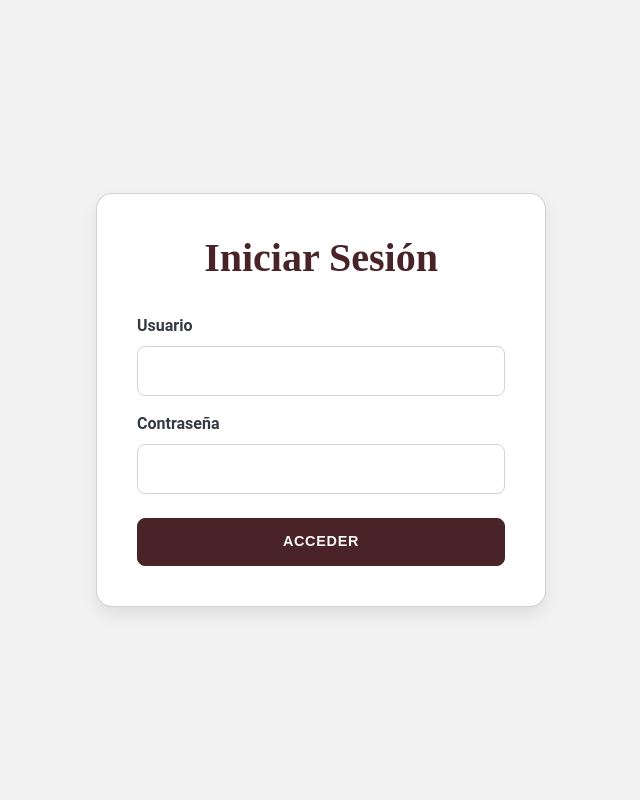
After one commit to Nahuelito22/Gestion_de_bodega, a Flask app: page /login in a window 1280 px wide. The commit adds this page. Shown: the whole page, without its empty margins (319-959 px from the left). Run offline with Flask 3, Linux system fonts and the light colour scheme.

Commit message:
Se agrego Flask-Login para crear funcionalidad de logeo ademas de puerto de red local(ip local), se modificaron todas las rutas para protegerlas con login, se creo el login y se lo agrego al navbar

```diff
--- a/app.py
+++ b/app.py
@@ -1,5 +1,5 @@
 # Importamos librerias, rutas y modelos
-from flask import Flask , render_template
+from flask import Flask, render_template, request, redirect, url_for, flash # ### NUEVO: Agregamos request, redirect, url_for, flash
 from config.config import Config
 from models.db import db
 from routes.variedadUva_routes import variedadUva_bp
@@ -9,11 +9,44 @@ from routes.fermentacionAlcoholica_routes import fermentacion_bp
 from routes.crianza_almacenamiento_routes import crianza_bp
 from routes.embotellado_routes import embotellado_bp
 
+# ### NUEVO: Importaciones para Flask-Login
+from flask_login import LoginManager, UserMixin, login_user, logout_user, login_required, current_user
+
 # Creamos la app, configuraciones e importaciones
 app = Flask(__name__)
 
+# ### NUEVO: Configuración de Flask-Login
+login_manager = LoginManager()
+login_manager.init_app(app)
+login_manager.login_view = 'login' # La vista a la que redirigir si se necesita login
+
+# ### NUEVO: Configuración de la clave secreta para sesiones (¡MUY IMPORTANTE!)
+# ### CAMBIA ESTO POR UNA CLAVE REAL Y COMPLEJA PARA PRODUCCIÓN
+app.config['SECRET_KEY'] = 'una_clave_secreta_muy_segura_y_larga_para_tu_proyecto_de_bodega'
+
+# ### NUEVO: Clase de Usuario para Flask-Login
+# Esto es una simplificación. En un proyecto real, se integraría con tu modelo de base de datos.
+class User(UserMixin):
+    def __init__(self, id):
+        self.id = id
+
+    def get_id(self):
+        return str(self.id)
+
+# ### NUEVO: Usuario de prueba (hardcodeado)
+# En un proyecto real, esto vendría de una base de datos o de un modelo de usuario.
+USERS = {
+    "admin": {"password": "1234"} # Puedes cambiar el usuario y la contraseña
+}
+
+# ### NUEVO: Función para recargar el usuario desde la sesión
+@login_manager.user_loader
+def load_user(user_id):
+    if user_id in USERS:
+        return User(user_id)
+    return None
+
 def create_app():
-
     # Cargamos la configuracion
     app.config.from_object(Config)
 
@@ -33,15 +66,50 @@ def create_app():
     app.register_blueprint(embotellado_bp, url_prefix="/embotellado")
 
     return app
+
 #visualizamos index
 @app.route("/")
+@login_required # ### NUEVO: Protegemos la ruta del index para que requiera login
 def index():
     return render_template("index.html")
 
 @app.route("/about")
-def about():
+def about(): # Puedes proteger esta ruta también con @login_required si lo deseas
     return render_template("about.html")
 
+# ### NUEVO: Rutas de Login y Logout ###
+@app.route('/login', methods=['GET', 'POST'])
+def login():
+    if current_user.is_authenticated:
+        # Si el usuario ya está autenticado, lo redirigimos a la página de inicio
+        return redirect(url_for('index'))
+
+    if request.method == 'POST':
+        username = request.form['username']
+        password = request.form['password']
+
+        if username in USERS and USERS[username]['password'] == password:
+            user = User(username)
+            login_user(user) # Inicia sesión el usuario
+            flash('Inicio de sesión exitoso.', 'success')
+
+            # Redirige a la página que intentaba acceder antes del login, o al index si no hay 'next'
+            next_page = request.args.get('next')
+            return redirect(next_page or url_for('index'))
+        else:
+            flash('Credenciales inválidas. Inténtalo de nuevo.', 'danger')
+
+    # Si es un GET o si las credenciales son inválidas, muestra el formulario de login
+    return render_template('login.html')
+
+@app.route('/logout')
+@login_required # Solo permite cerrar sesión si ya estás logueado
+def logout():
+    logout_user() # Cierra la sesión del usuario
+    flash('Has cerrado sesión correctamente.', 'info')
+    return redirect(url_for('login')) # Redirige a la página de login
+
 if __name__=="__main__":
-    app= create_app()
-    app.run(debug=True)
+    app = create_app()
+    # ### NUEVO: Se recomienda añadir host='0.0.0.0' para que sea accesible desde otras IPs en la red
+    app.run(debug=True, host='0.0.0.0', port=5000)
--- a/requirements.txt
+++ b/requirements.txt
@@ -1,8 +1,10 @@
 blinker==1.9.0
 cffi==1.17.1
 click==8.1.8
+colorama==0.4.6
 cryptography==44.0.3
 Flask==3.1.0
+Flask-Login==0.6.3
 Flask-SQLAlchemy==3.1.1
 greenlet==3.2.2
 itsdangerous==2.2.0
--- a/routes/loteVino_routes.py
+++ b/routes/loteVino_routes.py
@@ -4,6 +4,7 @@ from flask import Blueprint, flash, redirect, render_template, request, jsonify,
 from models.loteVino import LoteVino  # importamos el modelo
 from models.db import db
 from models.variedadUva import VariedadUva
+from flask_login import login_required
 
 # Creamos el blueprint para LoteVino
 loteVino_bp = Blueprint('loteVino_bp', __name__)
@@ -96,12 +97,14 @@ def modificar_lote(id):
 
 #metodo para renderizar el formulario de html
 @loteVino_bp.route('/crear', methods=['GET'])
+@login_required
 def mostrar_formulario_crear_lote():
     variedades = VariedadUva.query.all()
 
     return render_template('lotes/crear_lote.html', variedades= variedades)
 
 @loteVino_bp.route('/crear_lote', methods = ['POST'])
+@login_required
 def crear_lote():
     nombre_identificatorio= request.form['nombre_identificativo']
     variedad_uva_id = request.form['variedad_uva_id']
@@ -119,6 +122,7 @@ def crear_lote():
 
 
 @loteVino_bp.route('/listar', methods=['GET']) # Puse '/listar' como ejemplo de URL
+@login_required
 def listar_lotes():
     # Obtener todas las variedades de uva de la base de datos como objetos VariedadUva
     lotes = LoteVino.query.all()
@@ -128,11 +132,13 @@ def listar_lotes():
 
 
 @loteVino_bp.route('/menu', methods=['GET'])
+@login_required
 def menu_variedades():
     return render_template('lotes/lotes_menu.html')
 
 
 @loteVino_bp.route('/editar_lote/<string:id>', methods=['GET', 'POST'])
+@login_required
 def editar_lote(id):
     lote = LoteVino.query.get_or_404(id)
     variedades = VariedadUva.query.all()
--- a/routes/variedadUva_routes.py
+++ b/routes/variedadUva_routes.py
@@ -4,6 +4,7 @@ from werkzeug.utils import secure_filename
 from flask import Blueprint, current_app, flash, redirect, render_template, request, jsonify, abort, url_for
 from models.variedadUva import VariedadUva
 from models.db import db
+from flask_login import login_required
 
 # Define la carpeta de subida de imágenes
 UPLOAD_FOLDER = os.path.join(os.getcwd(), 'static', 'images')
@@ -115,19 +116,23 @@ def eliminar_variedad_api(id):
 # --- Rutas para la Interfaz de Usuario (HTML) ---
 
 @variedadUva_bp.route('/listar', methods=['GET'])
+@login_required
 def get_variedadesHtml():
     variedades = VariedadUva.query.all()
     return render_template('variedades/variedades.html', variedades=variedades), 200
 
 @variedadUva_bp.route('/menu', methods=['GET'])
+@login_required
 def menu_variedades():
     return render_template('variedades/menuVariedad.html')
 
 @variedadUva_bp.route('/crear', methods=['GET'])
+@login_required
 def mostrar_formulario_variedad():
     return render_template('variedades/crear.html')
 
 @variedadUva_bp.route('/crear', methods=['POST'])
+@login_required
 def crear_variedad():
     nombre = request.form.get('nombre')
     origen = request.form.get('origen')
@@ -169,6 +174,7 @@ def crear_variedad():
     return redirect(url_for('variedadUva_bp.get_variedadesHtml'))
 
 @variedadUva_bp.route('/editar/<string:id>', methods=['GET', 'POST'])
+@login_required
 def editar_variedad(id):
     variedad = VariedadUva.query.get_or_404(id)
 
@@ -203,6 +209,7 @@ def editar_variedad(id):
     return render_template('variedades/editar.html', variedad=variedad)
 
 @variedadUva_bp.route('/delete/<string:id>', methods=['POST'])
+@login_required
 def borrar_variedad(id):
     variedad = VariedadUva.query.get_or_404(id)
 
@@ -220,6 +227,7 @@ def borrar_variedad(id):
 
 # NUEVA RUTA: Para ver detalles de una variedad en HTML
 @variedadUva_bp.route('/<string:id>/detalle', methods=['GET'])
+@login_required
 def detalle_variedad(id):
     variedad = VariedadUva.query.get_or_404(id)
     return render_template('variedades/detalle.html', variedad=variedad), 200
--- /dev/null
+++ b/templates/login.html
@@ -0,0 +1,97 @@
+<!DOCTYPE html>
+<html lang="es">
+<head>
+    <meta charset="UTF-8">
+    <meta name="viewport" content="width=device-width, initial-scale=1.0">
+    <title>Iniciar Sesión - Gestión de Bodega</title>
+    <link href="https://cdn.jsdelivr.net/npm/bootstrap@5.3.3/dist/css/bootstrap.min.css" rel="stylesheet" integrity="sha384-QWTKZyjpPEjISv5WaRU9OFeRpok6YctnYmDr5pNlyT2bRjXh0JMhjY6hW+ALEwIH" crossorigin="anonymous">
+    <link rel="stylesheet" href="{{ url_for('static', filename='css/main.css') }}">
+    <link rel="stylesheet" href="https://cdnjs.cloudflare.com/ajax/libs/font-awesome/6.0.0-beta3/css/all.min.css">
+
+    <style>
+        /* Estilos específicos para la página de login para centrar el formulario y darle un aspecto limpio */
+        body {
+            background-color: #f8f9fa; /* Un color de fondo claro para la página de login */
+        }
+        .login-container {
+            display: flex;
+            justify-content: center;
+            align-items: center;
+            min-height: 100vh; /* Ocupa toda la altura de la ventana */
+            background-color: #f2f2f2; /* Fondo sutil para el área de login */
+        }
+        .login-card {
+            max-width: 450px; /* Ancho máximo para el formulario */
+            width: 90%; /* Ancho responsivo */
+            padding: 2.5rem;
+            border-radius: 1rem; /* Bordes redondeados */
+            box-shadow: 0 .5rem 1rem rgba(0,0,0,.08); /* Sombra sutil */
+            background-color: #fff; /* Fondo blanco para la tarjeta de login */
+        }
+        .login-title {
+            font-family: 'Playfair Display', serif; /* Tu fuente de títulos */
+            color: #4A2328; /* Tu color principal de la marca */
+            text-align: center;
+            margin-bottom: 2rem;
+            font-size: 2.5rem;
+            font-weight: 700; /* Negrita para el título */
+        }
+        .form-label {
+            font-family: 'Roboto', sans-serif; /* Tu fuente de texto general */
+            font-weight: 600;
+            color: #343a40; /* Color oscuro para las etiquetas */
+        }
+        .form-control {
+            border-radius: 0.5rem;
+            border: 1px solid #ced4da;
+            color: #495057;
+            padding: 0.75rem 1rem;
+        }
+        .btn-login {
+            background-color: #4A2328; /* Tu color principal de la marca */
+            border-color: #4A2328;
+            color: #F8F9FA; /* Color claro para el texto del botón */
+            font-weight: 600;
+            padding: 0.75rem 1.5rem;
+            border-radius: 0.5rem;
+            width: 100%; /* Botón ancho completo */
+            transition: all 0.3s ease; /* Transición suave para el hover */
+        }
+        .btn-login:hover {
+            background-color: #6C3428; /* Un tono un poco más claro/oscuro de tu color principal para el hover */
+            border-color: #6C3428;
+        }
+        .alert {
+            margin-top: 1rem;
+            border-radius: 0.5rem;
+        }
+    </style>
+</head>
+<body>
+    <div class="login-container">
+        <div class="card login-card">
+            <h2 class="login-title">Iniciar Sesión</h2>
+            {# Este bloque muestra los mensajes flash (éxito, error, etc.) #}
+            {% with messages = get_flashed_messages(with_categories=true) %}
+                {% if messages %}
+                    {% for category, message in messages %}
+                        <div class="alert alert-{{ category }}">{{ message }}</div>
+                    {% endfor %}
+                {% endif %}
+            {% endwith %}
+            <form method="POST">
+                <div class="mb-3">
+                    <label for="username" class="form-label">Usuario</label>
+                    <input type="text" class="form-control" id="username" name="username" required autocomplete="username">
+                </div>
+                <div class="mb-4">
+                    <label for="password" class="form-label">Contraseña</label>
+                    <input type="password" class="form-control" id="password" name="password" required autocomplete="current-password">
+                </div>
+                <button type="submit" class="btn btn-login">Acceder</button>
+            </form>
+        </div>
+    </div>
+    <script src="https://cdn.jsdelivr.net/npm/bootstrap@5.3.3/dist/js/bootstrap.bundle.min.js" integrity="sha384-YvpcrYf0tY3lHB60NNkmXc5s9fDVZLESaAA55NDzOxhy9GkcIdslK1eN7N6jIeHz" crossorigin="anonymous"></script>
+</body>
+</html>
```
Also changed, not shown: app copy.py (added, +47 -0 lines), routes/embotellado_routes.py (+8 -0 lines), routes/fermentacionAlcoholica_routes.py (+8 -0 lines), routes/recepcionUva_routes.py (+7 -0 lines), templates/layout.html (+32 -8 lines), templates/partials/_navbar.html (+25 -4 lines), static/images/0e41c87a-6886-4961-8c1a-0f4fa311b3f0.jpg (added), static/images/e34e66ed-e623-4f80-8773-a5f1df857ff4.jpg (deleted).
